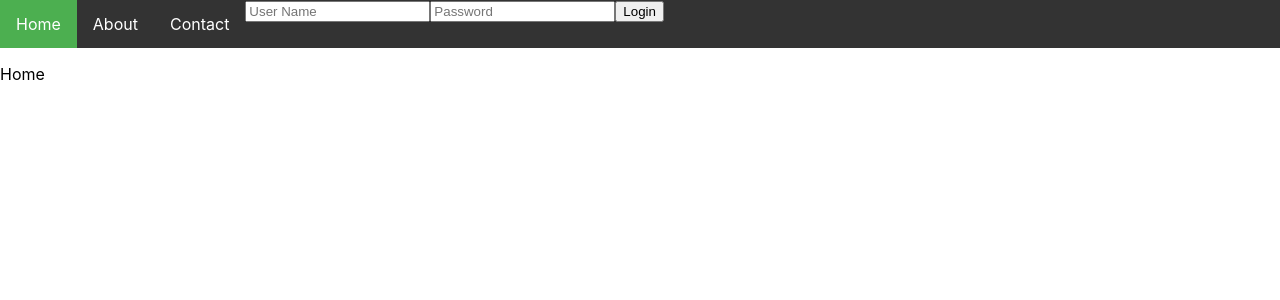
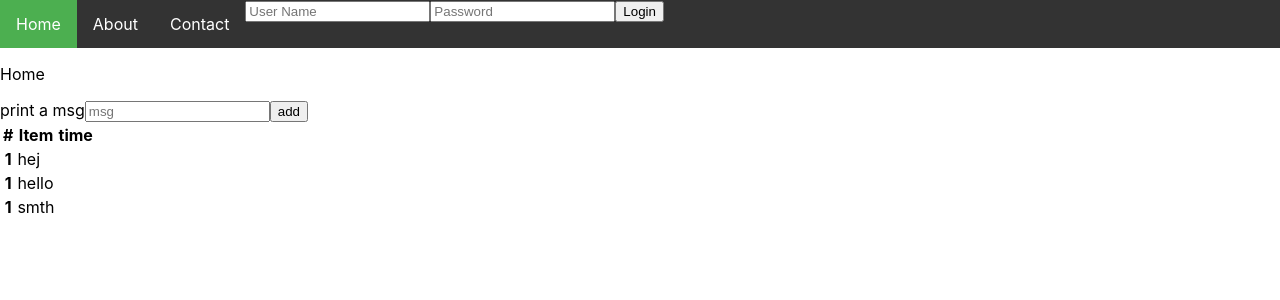
Before and after one commit to nfmbang/CA3, a React (Create React App) app in the folder react/: page / in a window 1280 px wide. Shown: the top 300 px of the page. Built offline with nearby package versions, Linux system fonts and the light colour scheme.

Commit message:
Added list item to frontpage

```diff
--- a/react/src/App.js
+++ b/react/src/App.js
@@ -6,6 +6,7 @@ import About from './components/About';
 import Contact from './components/Contact';
 import Error from './components/Error';
 import Navigation from './components/Navigation';
+import ListItem from './components/ListItem';
 
 class LogIn extends Component {
   constructor(props) {
@@ -116,6 +117,11 @@ class App extends Component {
             <LoggedIn />
             <button onClick={this.logout}>Logout</button>
           </div>)}
+
+
+      <div>
+      <ListItem />
+      </div>
       </div>
     )
   }
--- /dev/null
+++ b/react/src/components/ListItem.js
@@ -0,0 +1,57 @@
+import React from 'react';
+
+
+class listItem extends React.Component{
+	constructor(props){
+		super(props);
+		this.state = {
+			msgs : ["hej","hello","smth"]
+		}
+	}
+	addItem(e){
+		e.preventDefault();
+		const {msgs} = this.state;
+		const newItem = this.newItem.value;
+		this.setState({
+			msgs: [newItem,...this.state.msgs]
+		})
+	}
+	render(){
+		const {msgs} = this.state;
+		return(
+		<div>
+		<form onSubmit ={(e) => {this.addItem(e)}} >
+			<label> print a msg</label>
+			<input ref={input => this.newItem = input} placeholder="msg" id="msg" />
+			<button type="submit"> add </button>
+		</form>
+
+		<table className ="table">
+			<thead>
+				<tr>
+    				<th>#</th>
+    				<th>Item</th>
+    				<th>time</th>
+  				</tr>
+  			</thead>
+  			<tbody>
+  			{
+  				msgs.map(item =>{
+  					return(
+  						<tr key={item}>
+  							<th scope ="row">1</th>
+  							<td>{item}</td>
+  						</tr>
+  					)
+  				})
+  			}
+  			</tbody>
+  		</table>
+
+  		</div>
+		)
+	}
+
+}
+
+export default listItem
```
Also changed, not shown: react/src/components/List.js (added, +50 -0 lines).
